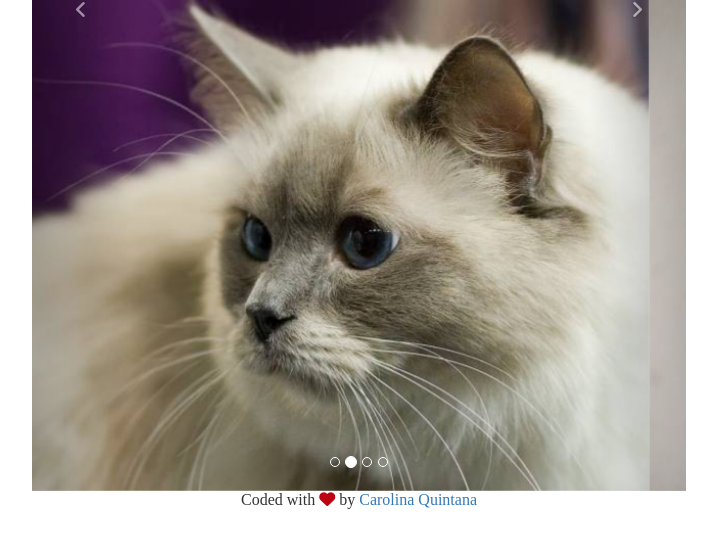
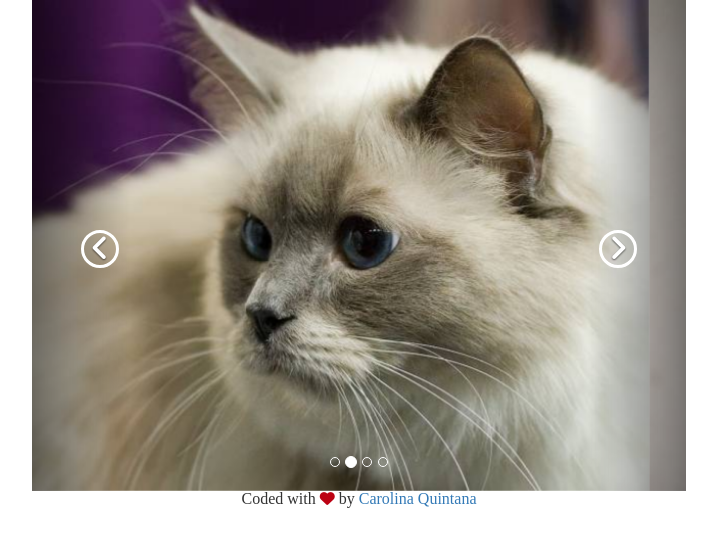
Before and after one commit to caroquintana/carousel-jquery, a plain HTML site: page index.html in a window 1280 px wide. Shown: the whole page, without its empty margins (281-998 px from the left). Drawn offline with nearby package versions, Linux system fonts and the light colour scheme.

Commit message:
arreglos flechas estilos

```diff
--- a/assets/css/style.css
+++ b/assets/css/style.css
@@ -54,3 +54,40 @@ table {
 	width: 60%;
 	margin: 0 auto;
 }
+.fa{
+	font-size: 15px;
+}
+.carousel-control .fa-angle-right, .carousel-control .fa-angle-left {
+    position: absolute;
+    top: 50%;
+    z-index: 5;
+    display: inline-block;
+}
+.carousel-control .fa-angle-left{
+    left: 50%;
+    width: 38px;
+    height: 38px;
+    margin-top: -15px;
+    font-size: 30px;
+    color: #fff;
+    border: 3px solid #ffffff;
+    -webkit-border-radius: 23px;
+    -moz-border-radius: 23px;
+    border-radius: 53px;
+}
+.carousel-control .fa-angle-right{
+    right: 50%;
+    width: 38px;
+    height: 38px;
+    margin-top: -15px;
+    font-size: 30px;
+    color: #fff;
+    border: 3px solid #ffffff;
+    -webkit-border-radius: 23px;
+    -moz-border-radius: 23px;
+    border-radius: 53px;
+}
+.carousel-control {
+    opacity: 1;
+    filter: alpha(opacity=100);
+}
```
